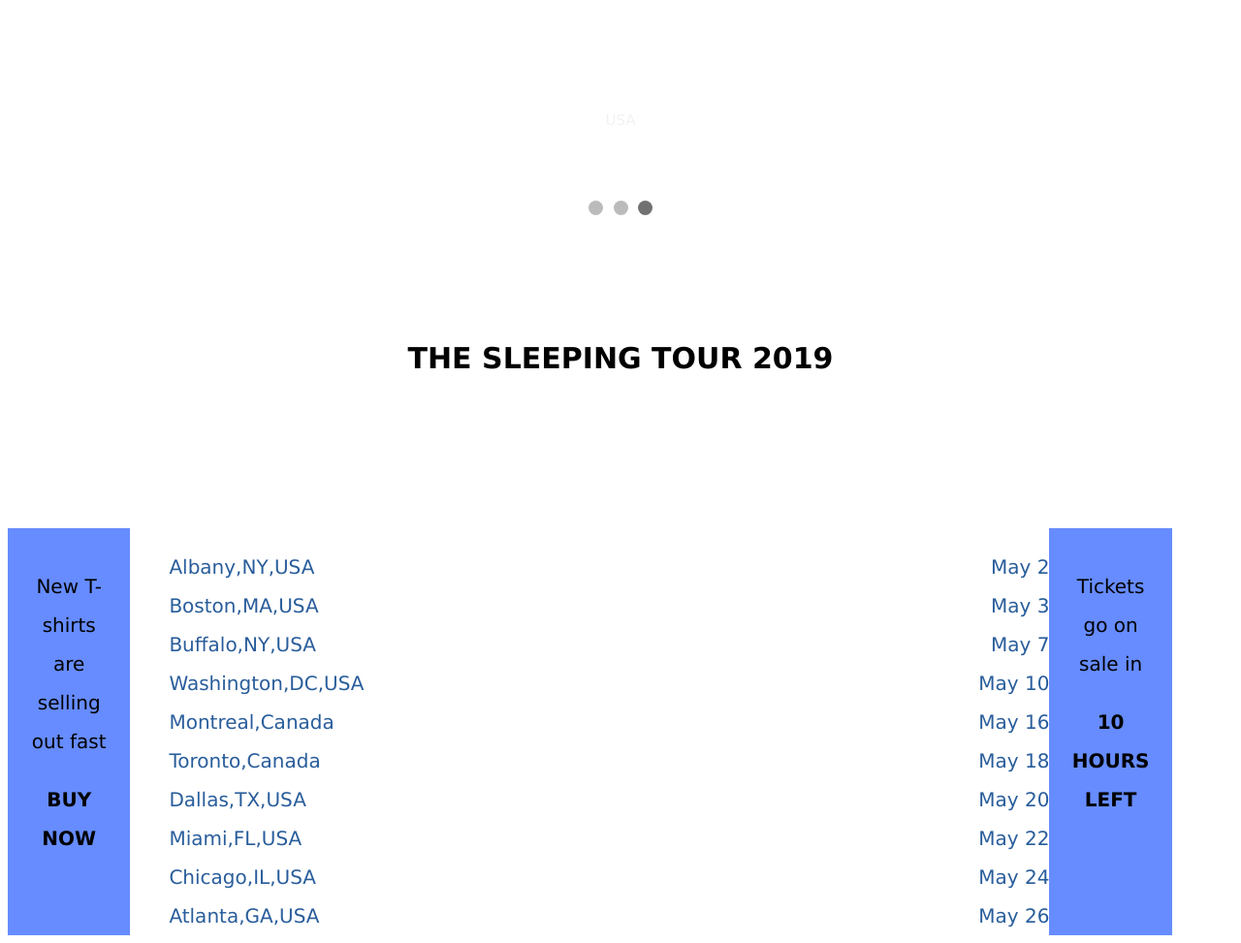
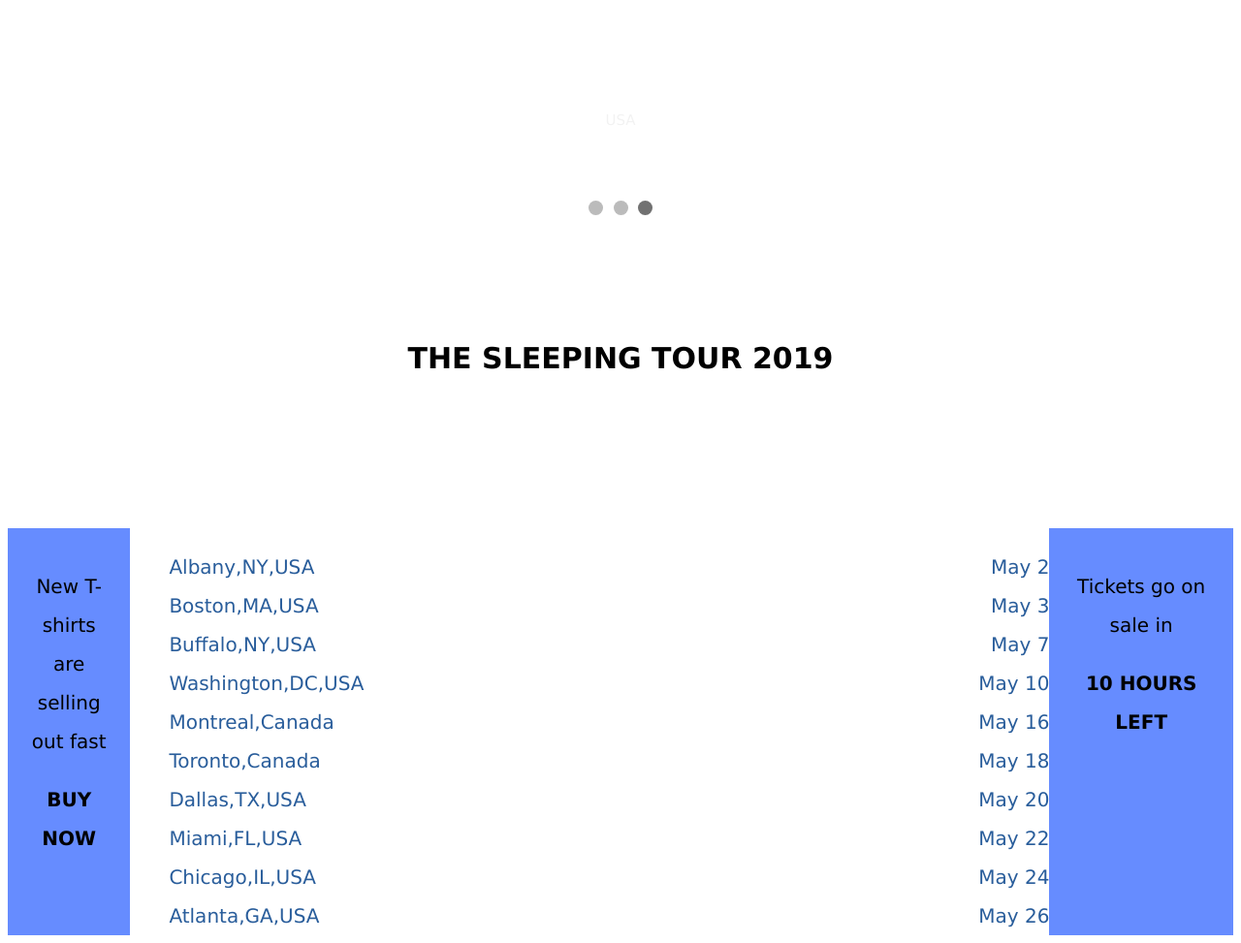
Before and after one commit to ScitechWebmaster/ScitechWebmaster.github.io, a plain HTML site: page events.html in a window 1280 px wide. Shown: the part 721-1694 px from the top of the page at 97% size. Drawn offline with Linux system fonts and the light colour scheme.

Commit message:
Update events.css

```diff
--- a/events.css
+++ b/events.css
@@ -50,15 +50,14 @@ body {
 #section-d .box-4{
 	height: 50px;
 	width: 10%;
-	align:left;
+	align:
 	text-align:center;
 	background-color:#668cff;
 }
 
 #section-d .box-8{
 	height: 50px;
-	width: 10%;
-	align:right;
+	width: 15%;
 	text-align:center;
 	background-color:#668cff;
 }
```
